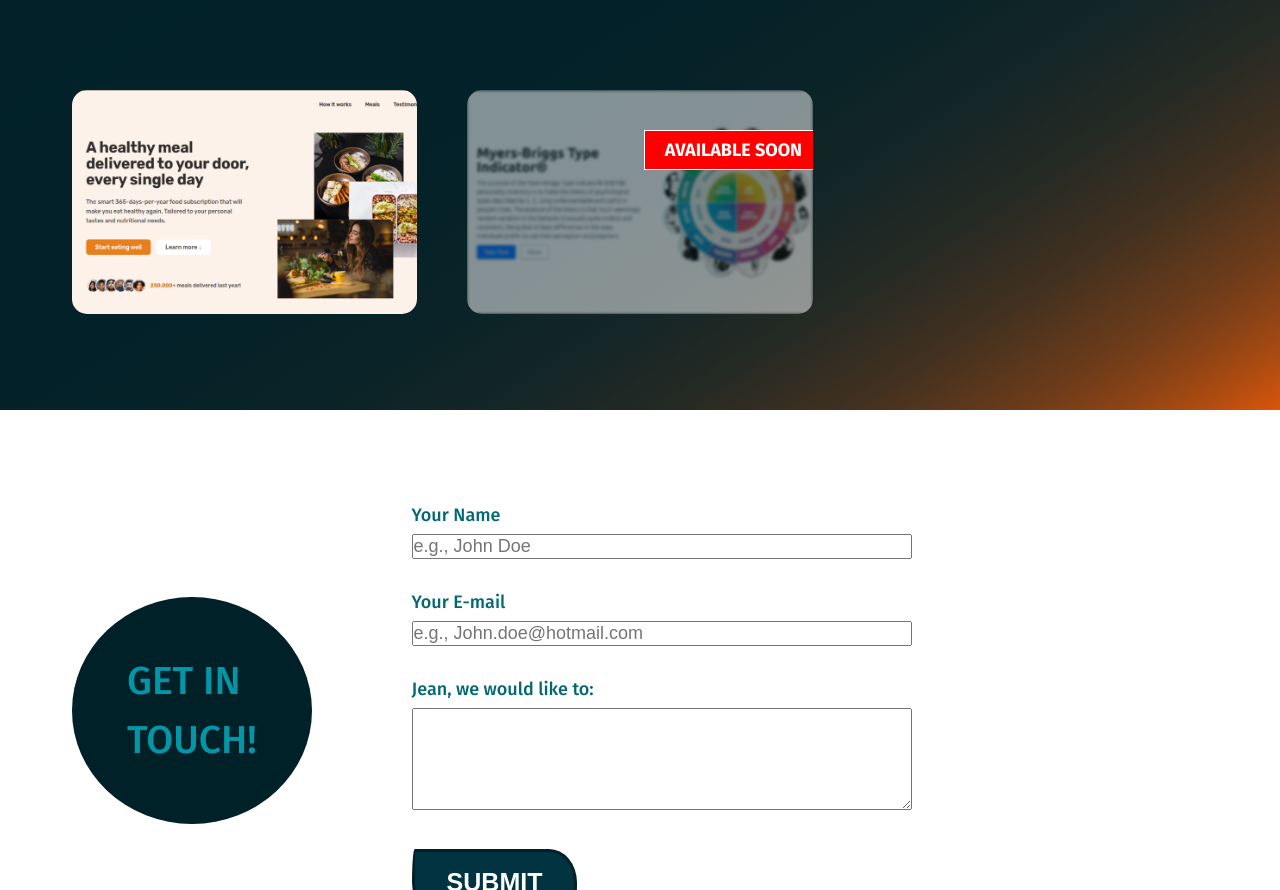
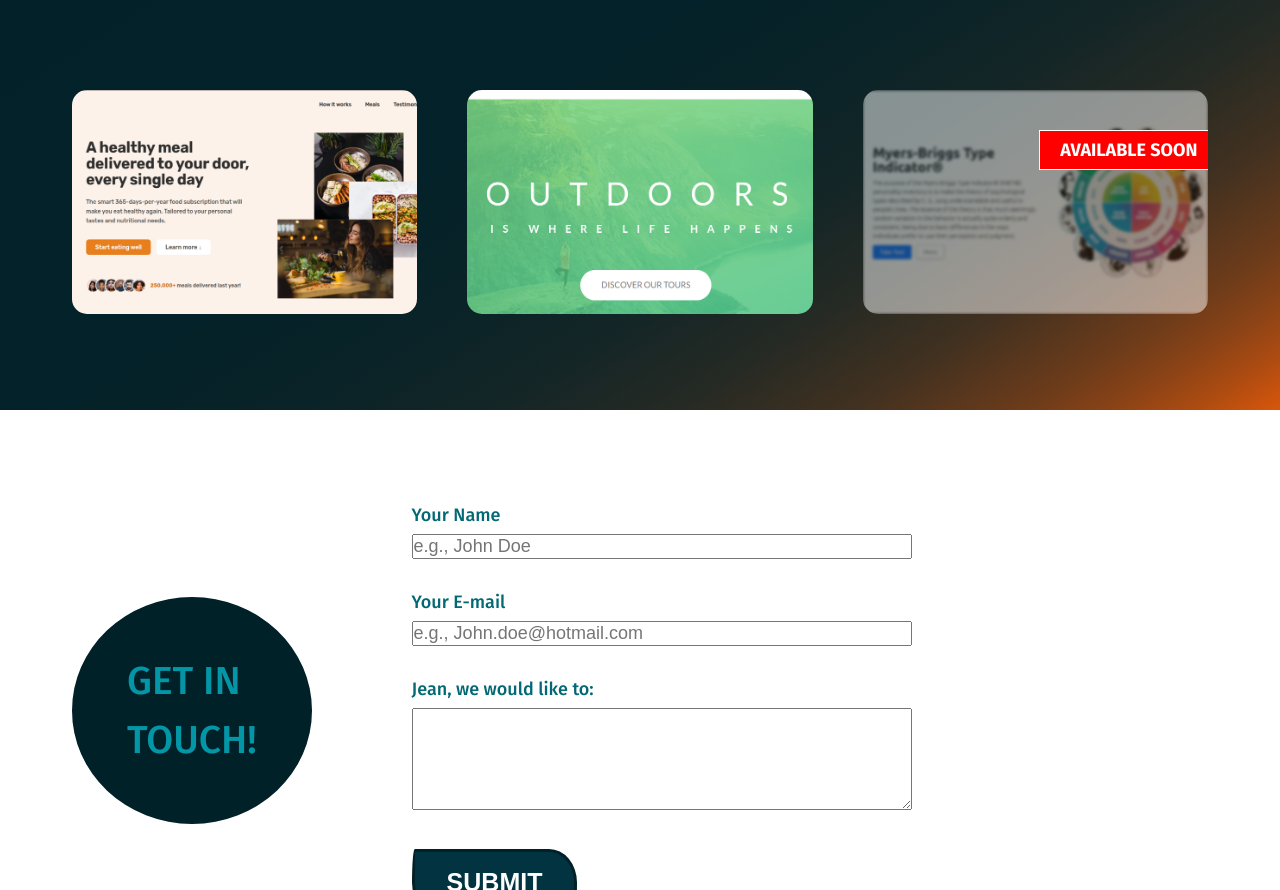
Before and after one commit to Jean-f-05/portfolio, a plain HTML site: page index.html in a window 1280 px wide. Shown: the part 2275-3165 px from the top of the page. Drawn offline with nearby package versions, Linux system fonts and the light colour scheme.

Commit message:
added natours project

```diff
--- a/index.html
+++ b/index.html
@@ -103,6 +103,11 @@
               <img class="portfolio-img" src="./imgs/websites/omni.png" alt="" />
             </a>
           </div>
+          <div class="portfolio-img-container">
+            <a href="https://natours-jf.netlify.app/" target="_blank">
+              <img class="portfolio-img" src="./imgs/websites/natours.png" alt="" />
+            </a>
+          </div>
           <div class="portfolio-img-container container-wip">
             <img class="portfolio-img" src="./imgs/websites/mbTest.png" alt="" />
           </div>
```
Also changed, not shown: imgs/websites/natours.png (added).
